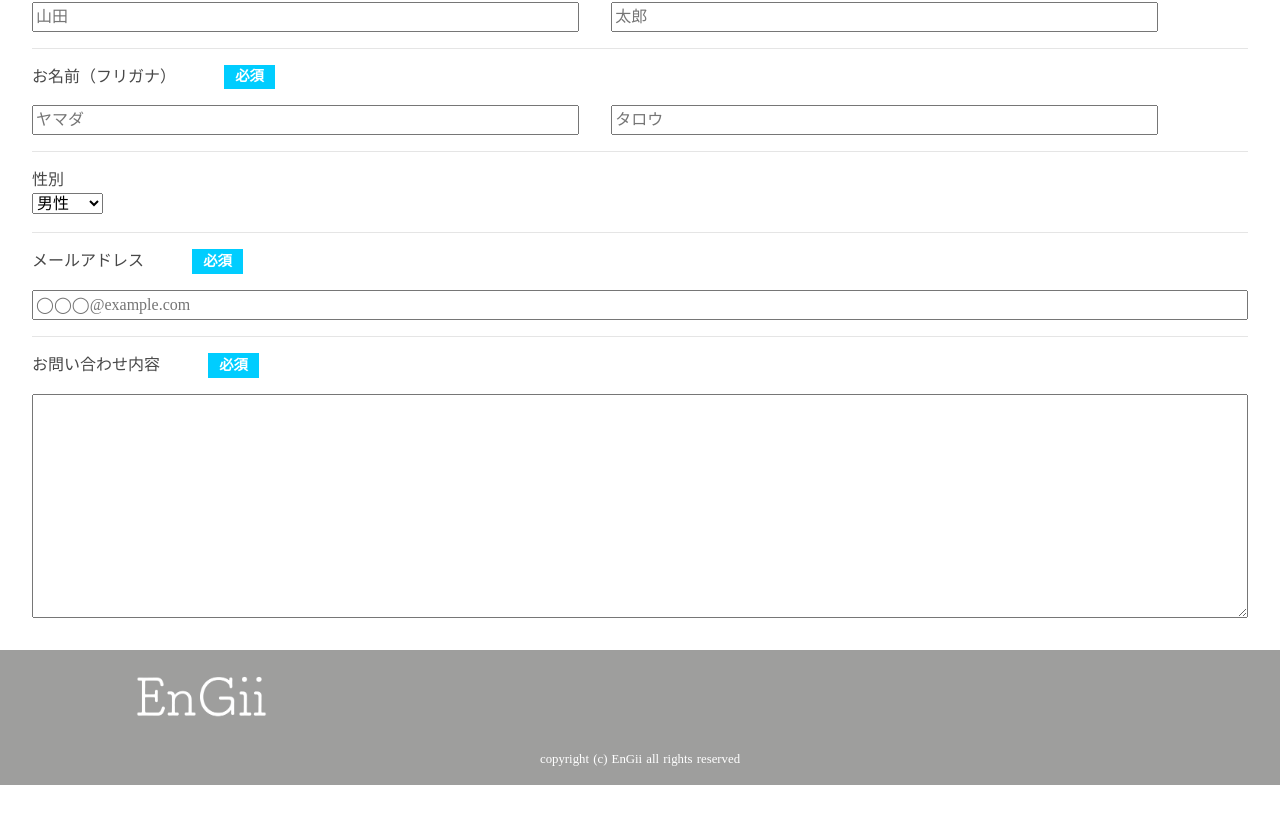
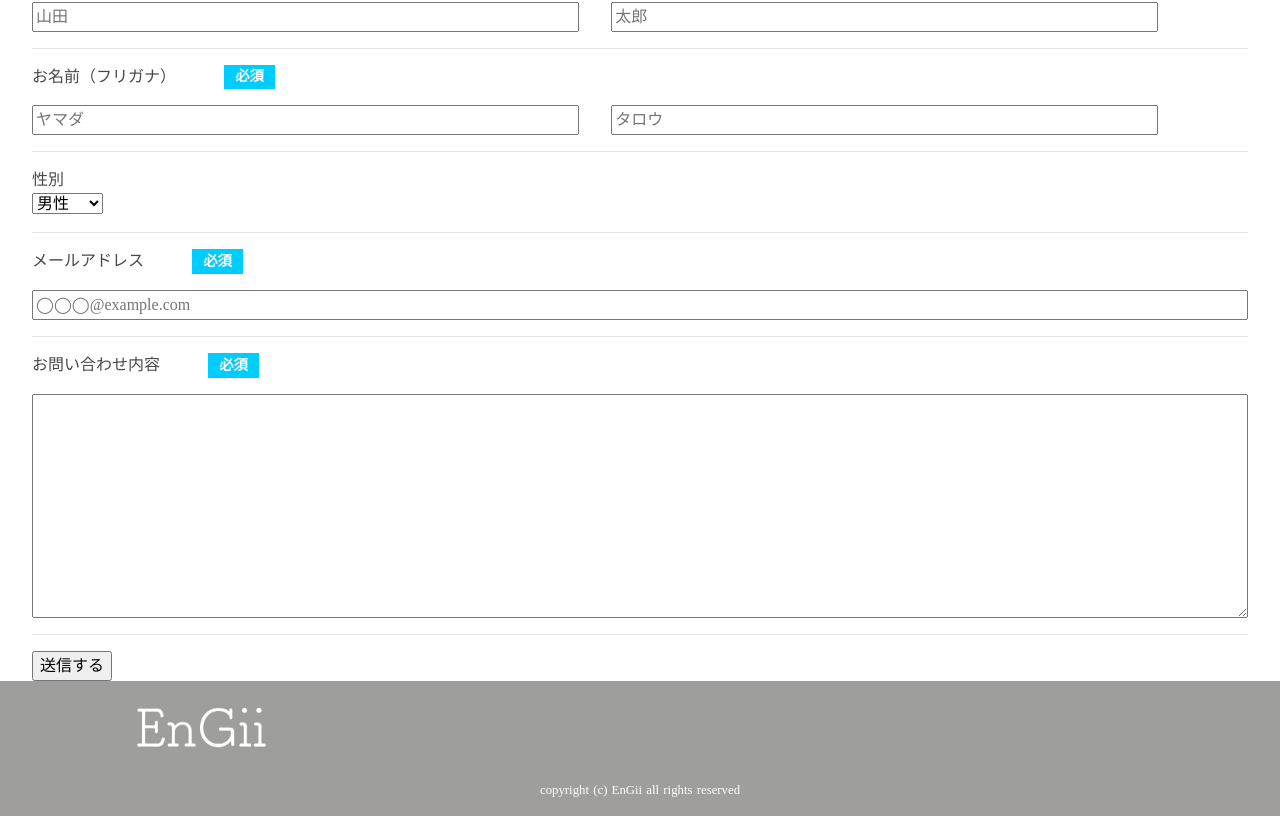
Before and after one commit to vivaruckk17/officialengii, a Nuxt app: page /contact in a window 1280 px wide. Shown: the part 1233-2049 px from the top of the page. Before the commit the page ends 2018 px from the top, so only its background shows below. Built offline with nearby package versions, Linux system fonts and the light colour scheme.

Commit message:
Update contact.vue

```diff
--- a/pages/contact.vue
+++ b/pages/contact.vue
@@ -110,6 +110,10 @@
           <div class="fac-content-form-box">
             <textarea type="text" name="faq-form"></textarea>
           </div>
+        </div>
+        <hr>
+        <div class="submit-btn">
+          <input type="submit" value="送信する">
         </div>
 
 
@@ -250,7 +254,7 @@ html{
 }
 .fac-content-form-box{
   margin-top:1rem;
-  margin-bottom:2rem;
+  margin-bottom:1rem;
   width: 100%;
   height:14rem;
 
```
